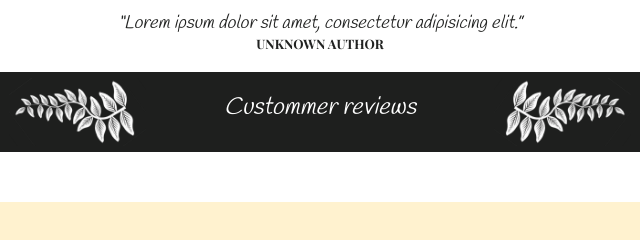
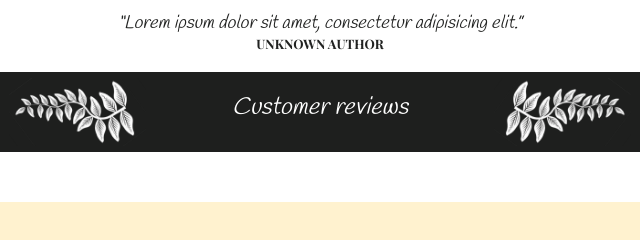
Before and after one commit to madrakas/bit_04_01_homework_photographer, a website: page index.html in a window 1280 px wide. Shown: the part 2342-2582 px from the top of the page, 320-960 px from the left. Drawn offline with nearby package versions, Linux system fonts and the light colour scheme.

Commit message:
Update index.html

```diff
--- a/index.html
+++ b/index.html
@@ -78,7 +78,7 @@
             <div class="spanner-left"></div>
 
             <div class="spaner-container">
-                <p>Custommer reviews</p>
+                <p>Customer reviews</p>
             </div>
             <div class="spanner-right"></div>
         </div>
```
